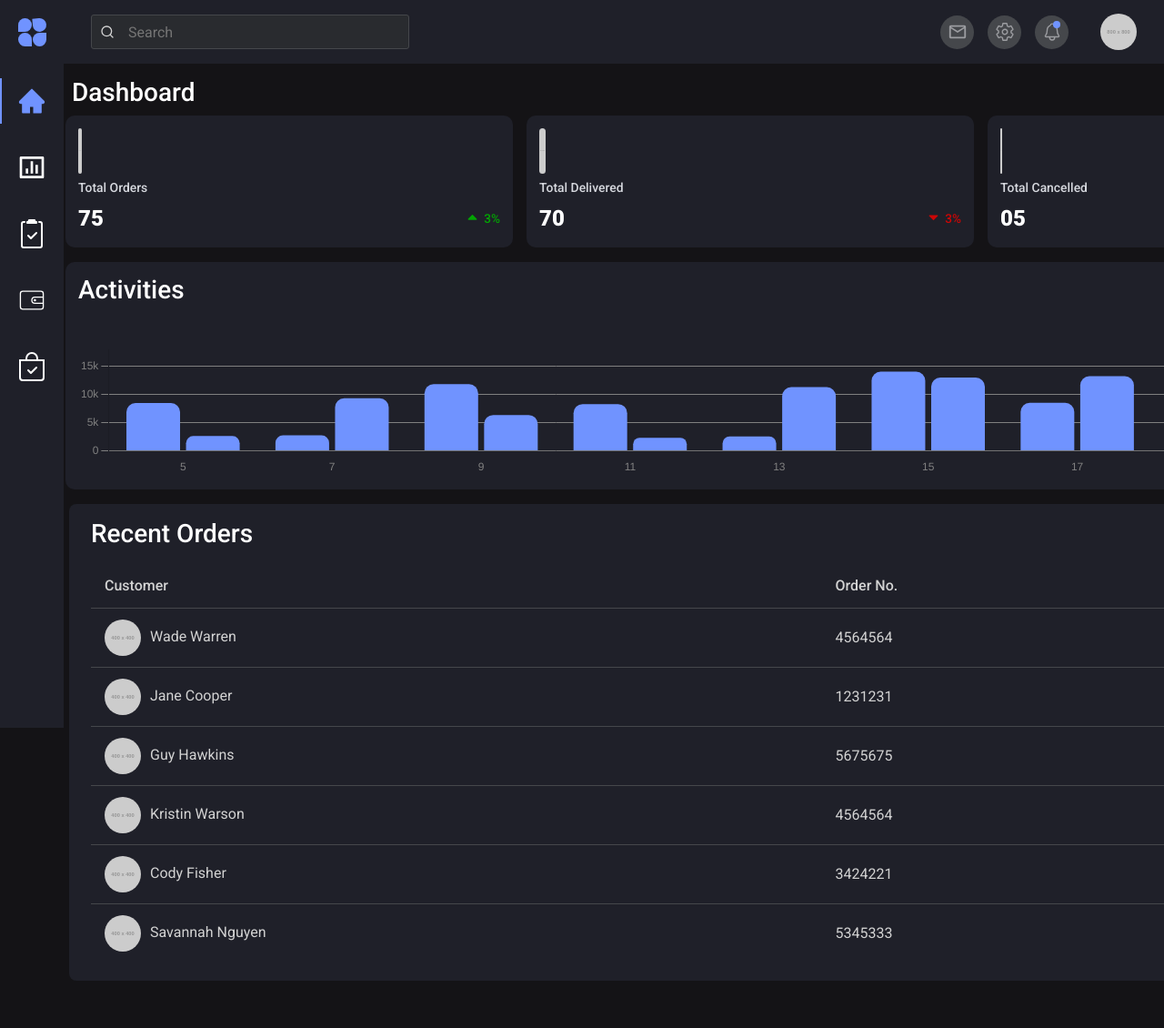
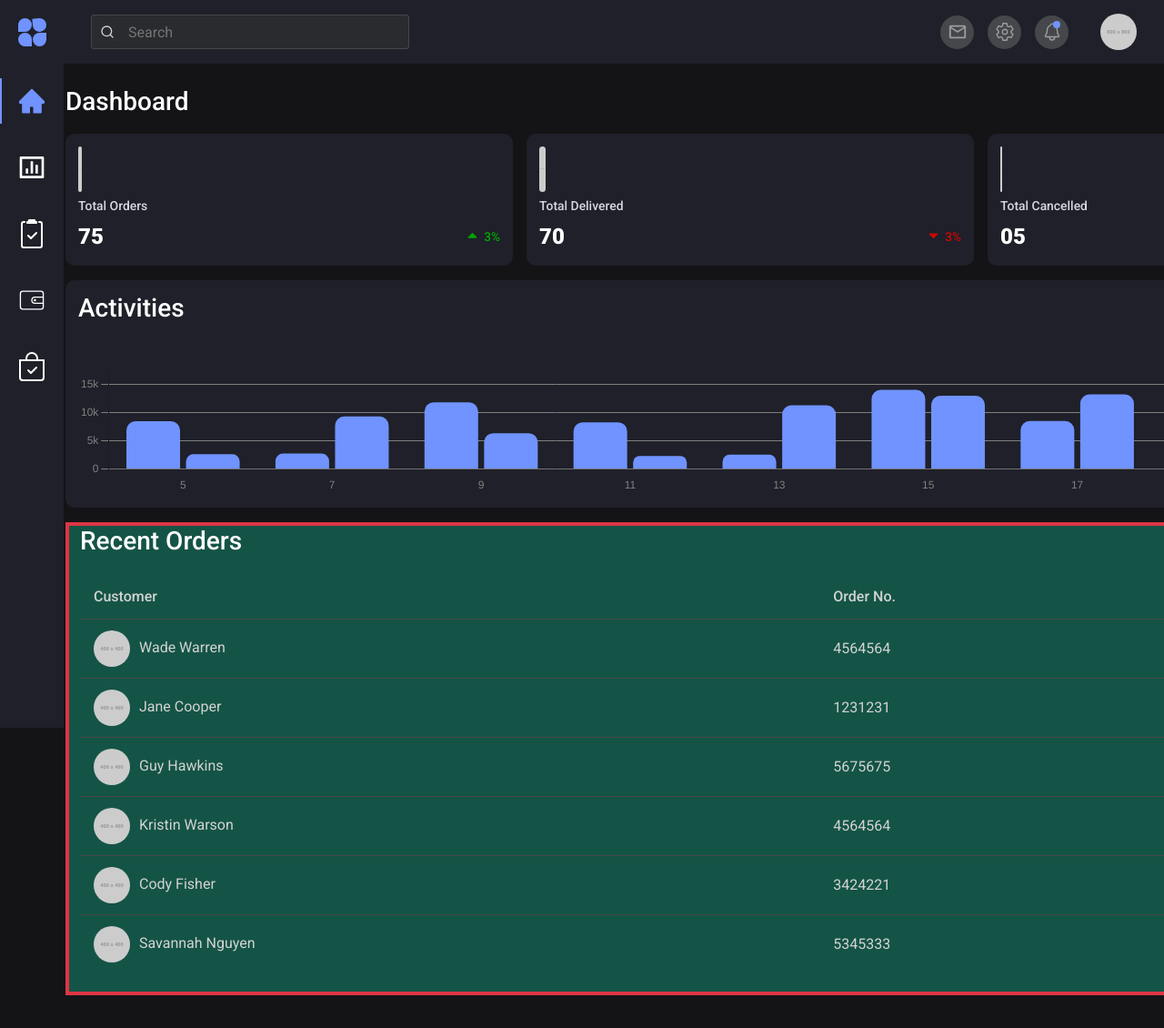
Before and after one commit to anku92/fitpeo-assignment, a React (Create React App) app: page / in a window 1280 px wide. Shown: the top 1130 px of the page at 91% size. Before the commit the page ends 1098 px from the top, so only its background shows below. Built offline with nearby package versions, Linux system fonts and the light colour scheme.

Commit message:
Add checkpoint

```diff
--- a/src/Homepage/Homepage.css
+++ b/src/Homepage/Homepage.css
@@ -12,7 +12,7 @@
 }
 
 .home-section-left > h3 {
-  margin-left: 7px;
+  padding: 10px 0;
 }
 
 .home-section-right{
--- a/src/components/RecentOrdersList/RecentOrdersList.css
+++ b/src/components/RecentOrdersList/RecentOrdersList.css
@@ -1,3 +1,7 @@
+.table-container{
+  background-color: #145446;
+}
+
 .custom-table {
   width: 100%;
   border-collapse: collapse;
@@ -19,7 +23,6 @@
 
 .custom-table tbody tr:hover {
   background-color: hsl(234, 44%, 34%);
-  ;
 }
 
 .custom-table tr:last-child td {
--- a/src/components/RecentOrdersList/index.jsx
+++ b/src/components/RecentOrdersList/index.jsx
@@ -7,11 +7,11 @@ const RecentOrdersList = () => {
     if (status === "Delivered") return 'success';
     return 'no-success';
   }
-
+  // note for self: Design the table components all is set
   return (
-// p-0 mt-0 mb-3 mx-0
-    <div style={{ backgroundColor: "var(--cs-dark-blue)" }} className="row rounded-3 mx-1 px-4">
-      <h3 className="px-0 py-3 m-0">Recent Orders</h3>
+    <div className="row bg-danger p-1 mt-0 mb-3 mx-0">
+      <div className="table-container">
+        <h3 className="p-0 m-0">Recent Orders</h3>
         <table className="custom-table">
           <thead>
             <tr>
@@ -38,6 +38,7 @@ const RecentOrdersList = () => {
           </tbody>
         </table>
       </div>
+    </div>
 
   )
 }
```
Lines whose indentation alone changed are shown as unchanged.
